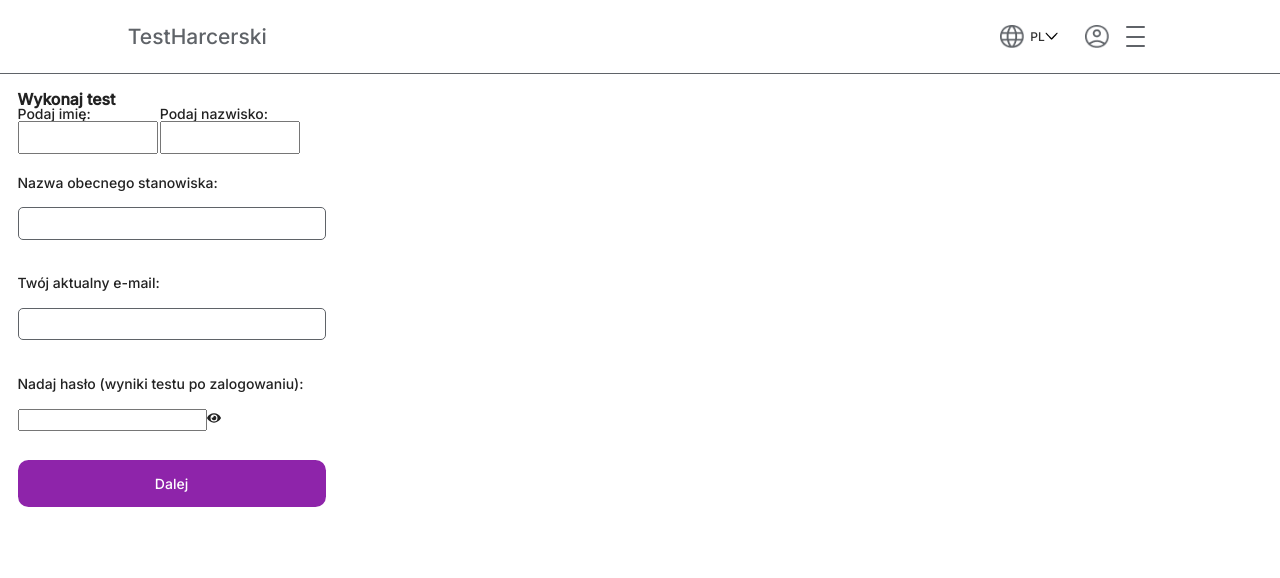
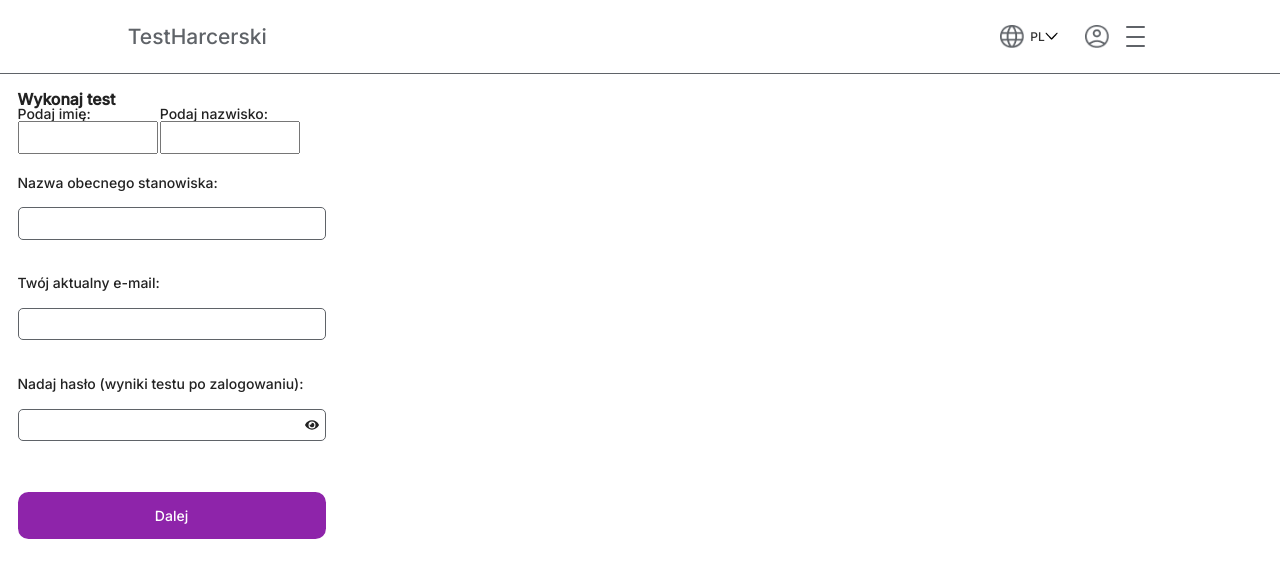
Before and after one commit to gaudnik/test_harcerski, a React (Create React App) app: page /wykonajtest in a window 1280 px wide. Shown: the top 578 px of the page. Built offline with nearby package versions, Linux system fonts and the light colour scheme.

Commit message:
faeye/slash icon style

```diff
--- a/src/Styles/Sections/_doatest.scss
+++ b/src/Styles/Sections/_doatest.scss
@@ -16,13 +16,18 @@
       margin-bottom: 15px;
     }
 
-    &__input {
+    &__input, .password-input__input {
         position: relative;
         margin-bottom: 1.563rem;
         height: 2.313rem;
         width: 22rem;
         border: 1px solid $dark_gray;
         border-radius: 5px;
+    }
+    .password-input__icon {
+        position: absolute;
+        left: 305px;
+        top: 418px;
     }
     &__input-name{
         margin-bottom: 1.563rem;
```
